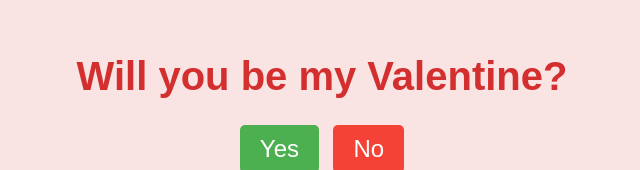
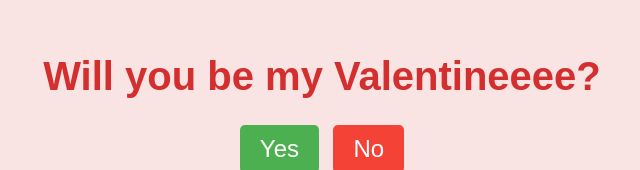
Before and after one commit to jenkyfam/valentine, a plain HTML site: page index.html in a window 1280 px wide. Shown: the part 138-308 px from the top of the page, without its empty margins (318-958 px from the left). Drawn offline with Linux system fonts and the light colour scheme.

Commit message:
Update index.html

```diff
--- a/index.html
+++ b/index.html
@@ -8,7 +8,7 @@
 </head>
 <body>
     <div class="container">
-        <h1>Will you be my Valentine?</h1>
+        <h1>Will you be my Valentineeee?</h1>
         <div class="buttons">
             <button class="yes-button" onclick="handleYesClick()">Yes</button>
             <button class="no-button" onclick="handleNoClick()">No</button>
```
